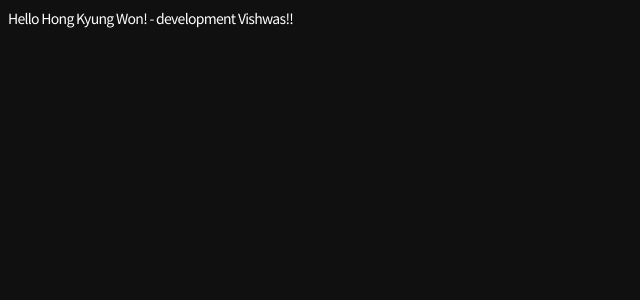
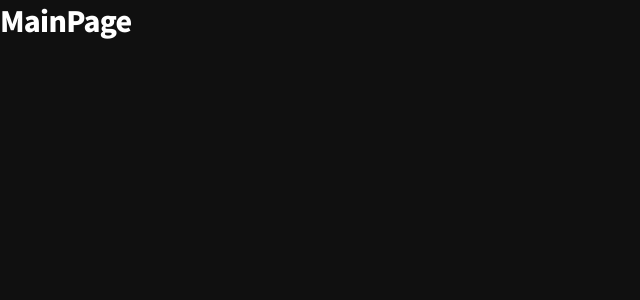
Before and after one commit to kwhong95/portfolio, a React app: page / in a window 1280 px wide. Shown: the top 300 px of the page, without its empty margins (0-640 px from the left). Built offline with nearby package versions, Linux system fonts and the light colour scheme.

Commit message:
[Main]Create Main Page Container

```diff
--- a/src/layouts/App.tsx
+++ b/src/layouts/App.tsx
@@ -1,9 +1,9 @@
+import { MainPage } from '@pages/Main'
+
 export const App = () => {
-  const name = 'Hong Kyung Won'
-
   return (
-    <div>
-      Hello {name}! - {process.env.NODE_ENV} {process.env.name}!!
-    </div>
+    <>
+      <MainPage />
+    </>
   )
 }
--- /dev/null
+++ b/src/pages/Main/index.tsx
@@ -0,0 +1,9 @@
+import { Container } from '@styles/page-container'
+
+export const MainPage = () => {
+  return (
+    <Container>
+      <h1>MainPage</h1>
+    </Container>
+  )
+}
--- a/src/styles/global-style.ts
+++ b/src/styles/global-style.ts
@@ -1,6 +1,12 @@
 import { css } from '@emotion/react'
 
 export const GlobalStyle = css`
+  * {
+    margin: 0;
+    padding: 0;
+    box-sizing: border-box;
+  }
+
   html {
     font-family: 'Noto Sans KR', sans-serif;
     font-size: 14px;
--- /dev/null
+++ b/src/styles/page-container.ts
@@ -0,0 +1,5 @@
+import styled from '@emotion/styled'
+
+export const Container = styled.main`
+  height: 100vh;
+`
```
